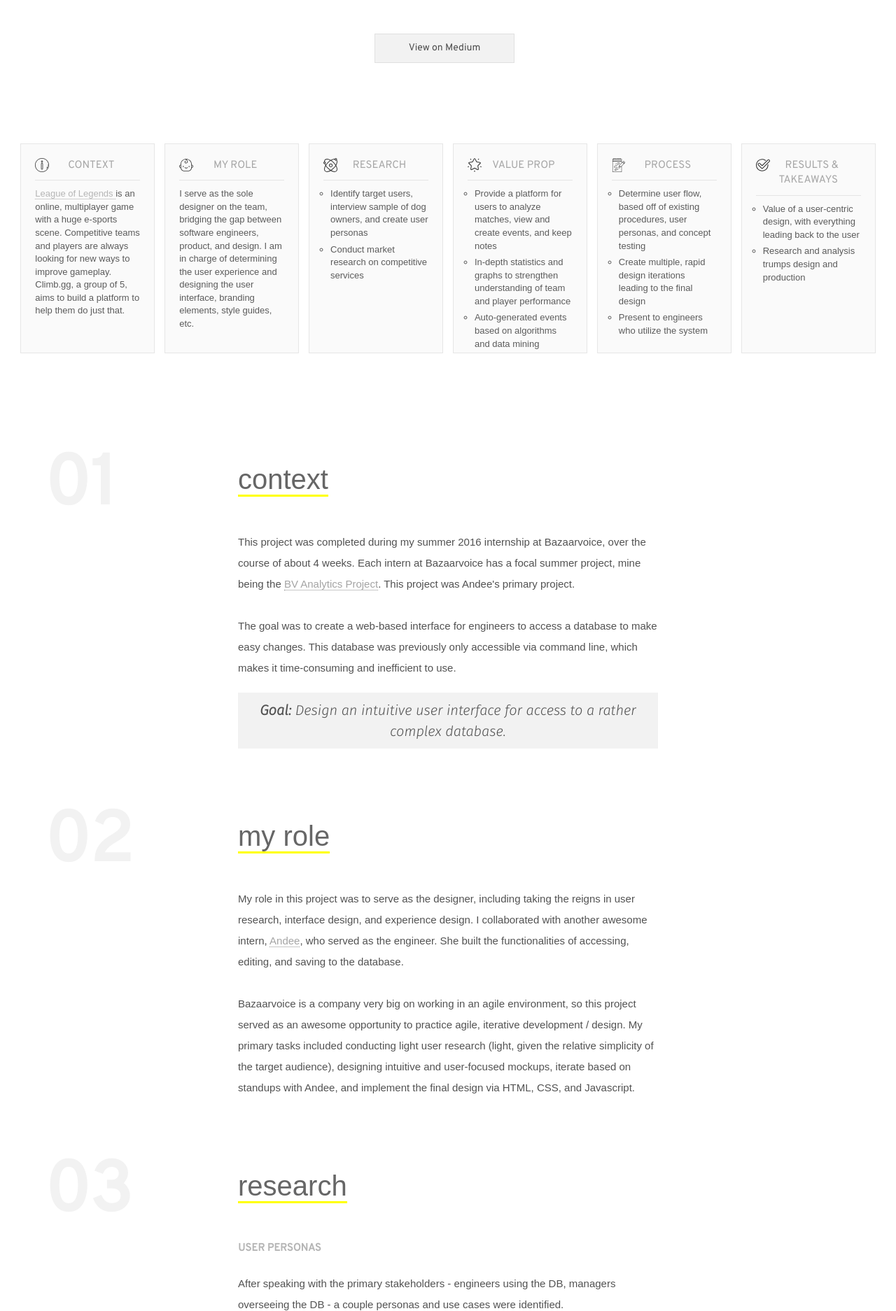
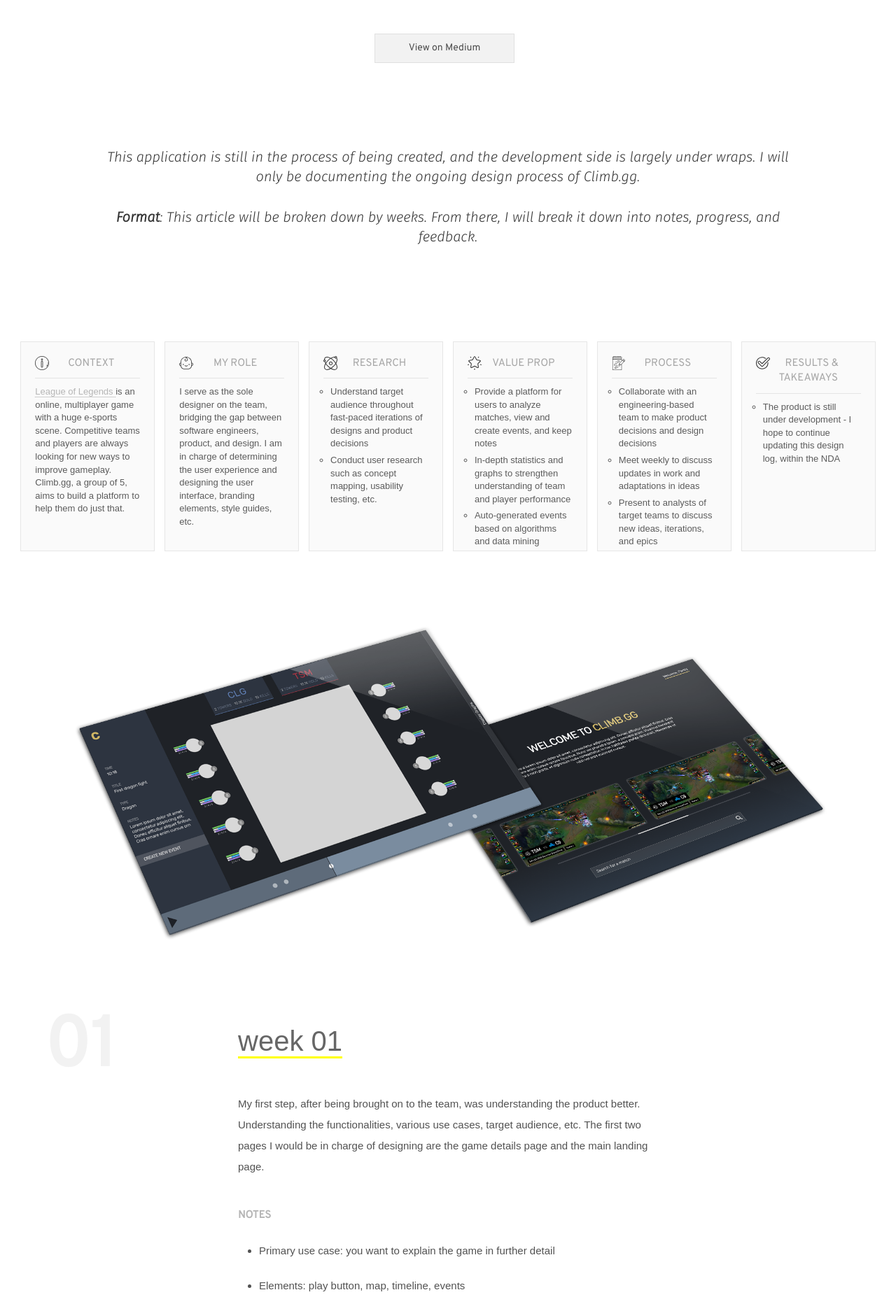
Before and after one commit to krystinadiao/krystinadiao.github.io, a PHP site: page /climb.html in a window 1280 px wide. Shown: the part 554-2428 px from the top of the page at 70% size. Run offline with PHP 8.4, Linux system fonts and the light colour scheme; some libraries are stand-ins or nearby versions.

Commit message:
no message

```diff
--- a/bv-interface.html
+++ b/bv-interface.html
@@ -235,7 +235,6 @@
 
 
                 <div class="caption"><span>The barebones site, with only the functionalities built out</span></div>
-                <br/><br/>
 
                 The first step in my design process was to lay out the logic flow of the interface.  Next, a simple lo-fi wireframe is sketched out.
 
@@ -252,7 +251,6 @@
 
                 <div class="caption"><span>Logic flow & lo-fi wireframe sketch</span></div>
 
-                <br/><br/>
 
 
                 Changes were made throughout the wireframing process, allowing me to experience <b>rapid iteration</b>.<br/><br/>
@@ -273,7 +271,6 @@
 
                 <div class="caption"><span>Hi-fi mockups and example iteration</span></div>
 
-                <br/><br/>
 
                 Finally, in the production stage, I integrated the design elements via HTML, CSS, and simple JS.  <br/><br/>
                 Screenshots of the ultimate, final interface.  They are nearly identical to the hi-fi wireframes, proving a successful integration.
--- a/climb.html
+++ b/climb.html
@@ -80,13 +80,22 @@
       <div data-aos="fade-up">
         <img src="climb/mainmockup.png" class="mockupimg"/><br/>
         <a class="medium-button" href="https://medium.com/@krystinadiao/designing-climb-gg-d23eddab7971" target="_blank">View on Medium</a>
-        </div>
+      </div>
+
+      <br/><br/><br/><br/><br/>
 
       <div data-aos="fade-up" >
+
+        <div class="blockquote" style="background-color:#fff;width:80%; margin:auto;padding:20px;">This application is still in the process of being created, and the development side is largely under wraps.
+          I will only be documenting the ongoing design process of Climb.gg.<br/><br/>
+        <b>Format</b>: This article will be broken down by weeks. From there, I will break it down into notes, progress, and feedback.</div>
+      </div>
+
+    <div data-aos="fade-up" >
         <div class="card-row">
           <div class="card" >
 
-            <h5>  <img src="icons/context.svg" class="icon" /> context </h5>
+            <h5>  <img src="icons/context.svg" class="icon" /> context</h5>
             <a href="http://leagueoflegends.com" target="_blank">League of Legends </a> is an online, multiplayer game with a huge e-sports scene.  Competitive teams and players are always looking for new ways to improve gameplay.
             Climb.gg, a group of 5, aims to build a platform to help them do just that.
             </div>
@@ -100,8 +109,8 @@
             <div class="card">
               <h5><img src="icons/research.svg" class="icon" />research</h5>
               <ul class="card-list">
-                <li>Identify target users, interview sample of dog owners, and create user personas</li>
-                <li>Conduct market research on competitive services</li>
+                <li>Understand target audience throughout fast-paced iterations of designs and product decisions</li>
+                <li>Conduct user research such as concept mapping, usability testing, etc.</li>
               </ul>
             </div>
 
@@ -118,9 +127,10 @@
               <div class="card">
                 <h5><img src="icons/process.svg" class="icon" />process</h5>
                 <ul class="card-list">
-                  <li>Determine user flow, based off of existing procedures, user personas, and concept testing</li>
-                  <li>Create multiple, rapid design iterations leading to the final design</li>
-                  <li>Present to engineers who utilize the system</li>
+                  <li>Collaborate with an engineering-based team to make product decisions and design decisions</li>
+                  <li>Meet weekly to discuss updates in work and adaptations in ideas</li>
+                  <li>Present to analysts of target teams to discuss new ideas, iterations, and epics</li>
+
                 </ul>
               </div>
 
@@ -128,8 +138,7 @@
               <div class="card">
                 <h5><img src="icons/results.svg" class="icon" />results & takeaways</h5>
                 <ul class="card-list">
-                  <li>Value of a user-centric design, with everything leading back to the user</li>
-                  <li>Research and analysis trumps design and production
+                  <li>The product is still under development - I hope to continue updating this design log, within the NDA
                   </div>
 
 
@@ -141,7 +150,7 @@
 
 
 
-
+<img src="climb/isometricmockup.png" width="90%">
 
 
             <div data-aos="fade-up" >
@@ -151,13 +160,48 @@
 
 
 
-                <h4>  <span class="hello-dark">context</span></h4>
+                <h4>  <span class="hello-dark">week 01</span></h4>
 
-                This project was completed during my summer 2016 internship at Bazaarvoice, over the course of about 4 weeks.  Each intern at Bazaarvoice has a focal summer project, mine being the <a href="/bv-analytics.html">BV Analytics Project</a>. This project was Andee's primary project.  <br/>
-                <br/>
-                The goal was to create a web-based interface for engineers to access a database to make easy changes.  This database was previously only accessible via command line, which makes it time-consuming and inefficient to use.
+              My first step, after being brought on to the team, was understanding the product better. Understanding the functionalities, various use cases, target audience, etc. The first two pages I would be in charge of designing are the game details page and the main landing page.
 
-                <div class="blockquote"><b>Goal:</b> Design an intuitive user interface for access to a rather complex database.</div>
+              <div class="subheader">notes</div>
+              <ul class="takeaways">
+              <li>Primary use case: you want to explain the game in further detail</li>
+              <li>Elements: play button, map, timeline, events</li>
+              <li>Auto-generated events (e.g. team fights, major objectives, etc.)</li>
+              <li>User-defined events: option to create new event with description & title, based on time</li>
+              <li>On the landing page, there should be some kind of list or icons of games you want to view, click to go into more detail to the game details page</li>
+            </ul>
+
+            <section class="regular slider">
+              <div>
+                <img style="width:70%;margin:auto;" src="climb/001-orig.png"/>
+              </div>
+            </section>
+            <div class="caption"><span>Existing, simple layout of the functionalities</span></div>
+
+            <div class="subheader">progress</div>
+            <section class="regular slider">
+              <div>
+                <img src="climb/002-sketch.png"/>
+              </div>
+            </section>
+            <div class="caption"><span>Sketches of initial ideas</span></div>
+            <ul class="takeaways">
+            <li>Unsure about the capabilities, if there will be a VOD (gameplay video) in addition to the map, or just the map</li>
+            <li>Contemplation between in-line “create new event” or modal “create new event”</li>
+          </ul>
+
+          <div class="subheader">feedback</div>
+          <ul class="takeaways">
+          <li>For now, we are focusing on putting out an initial product, and some of the more complex features are on hold — this includes the VOD, filtering by anything other than point in time (when creating a new event)</li>
+          <li>Change “title” to “name” and “type”, as the type of event will essentially tag or group the event.</li>
+          <li>The current time (on the timeline, as the user is watching) will be auto-filled when creating a new event, and it can be editable</li>
+          <li>Modal vs. Inline: we decided on inline, as modal restricts the user from easily going back and forth between the timeline and the event creation</li>
+          <li>Inclusion of champion stats, including HP, mana, XP at the given point in time (items will be put on hold until later)</li>
+        </ul>
+
+
               </div>
             </div>
 
@@ -167,15 +211,56 @@
 
               <div class="container-dark">
 
-                <h4>  <span class="hello-dark">my role</span></h4>
+                <h4>  <span class="hello-dark">week 02</span></h4>
 
-                My role in this project was to serve as the designer, including taking the reigns in user research, interface design, and experience design.  I collaborated with another awesome intern, <a href="http://www.andeeliao.com/" target="_blank">Andee</a>,
-                who served as the engineer.  She built the functionalities of accessing, editing, and saving to the database.
-                <br/><br/>
-                Bazaarvoice is a company very big on working in an agile environment, so this project served as an awesome opportunity to practice agile, iterative development / design.
-                My primary tasks included conducting light user research (light, given the relative simplicity of the target audience), designing intuitive and user-focused mockups,
-                iterate based on standups with Andee, and implement the final design via
-                HTML, CSS, and Javascript.
+                <div class="subheader">notes</div>
+                <ul class="takeaways">
+                <li>Removing items that are being held off until later</li>
+                <li>Making adjustments to the “create a new event” input options</li>
+                <li>Adding in champion stats</li>
+              </ul>
+
+              <div class="subheader">progress</div>
+              <section class="regular slider">
+                <div>
+                  <img src="climb/003-sketch.jpg"/>
+                </div>
+                <div>
+                  <img src="climb/004-sketch.jpg"/>
+                </div>
+              </section>
+              <div class="caption"><span>Sketching out ideas of layout view, timeline player design, champion stats, etc.</span></div>
+              <section class="regular slider">
+                <div>
+                  <img src="climb/005-reference.png"/>
+                </div>
+              </section>
+              <div class="caption"><span>While designing the champion stats, I wanted to keep in mind the in-game design, and stay aligned with it since users are already familiar with that HUD interface</span></div>
+
+
+              <section class="regular slider">
+                <div>
+                  <img src="climb/006-lofi.png"/>
+                </div>
+                <div>
+                  <img src="climb/007-lofi.png"/>
+                </div>
+                <div>
+                  <img src="climb/008-lofi.png"/>
+                </div>
+              </section>
+                <div class="caption"><span>Sketch, med-fid mockups showing expanded main menu, expanded game details menu, collapsed menus</span></div>
+
+            My thoughts were to incorporate a double collapsable menu system, one being the main navigation menu of the entire site, one being the menu to access and edit game details. Only one can be expanded at a time. When both are collapsed, the map and game info are expanded, and there is the option to “quick-add” an event based on the live time on the timeline.
+
+            <div class="subheader">feedback</div>
+            <ul class="takeaways">
+            <li>Instead of hamburger menu, identifying the main menu with a “C” or a logo, and arrow for the game details menu</li>
+            <li>Need to make it clearer that only one is expandable at a time, rather than both being hamburger menus</li>
+            <li>Having “Create a new event” at the bottom may cause potential problems if the number of events in the events bank is over flowing, and user have to constantly scroll to the bottom to access create new event. Instead, maybe have the create new event option collapsed until called upon, and then it would appear above the existing events</li>
+            <li><b>Next steps</b>: In addition to taking on the above feedback, the team would like for me to start exploring creating a style guide (logos, iconography, typography, color schemes, etc.) for the look and feel of the site</li>
+          </ul>
+
               </div>
 
             </div>
@@ -185,130 +270,91 @@
 
               <div class="container-dark">
 
-                <h4>  <span class="hello-dark">research</span></h4>
+                <h4>  <span class="hello-dark">week 03</span></h4>
 
-                <div class="subheader">user personas</div>
+                <div class="subheader">notes</div>
+                <ul class="takeaways">
+                <li>Begin developing a style guide (including logo, typography, color scheme, etc.) for the overall web app to follow</li>
+                <li>Flesh out the design a bit more</li>
+                <li>Making small changes to the interface</li>
+              </ul>
 
-                After speaking with the primary stakeholders - engineers using the DB, managers overseeing the DB - a couple personas and use cases were identified.<br/><br/>
-                The primary <b>user personas</b> and <b>use cases</b> would be software engineers who are familiar with the EMOdb functions.  Thus, the interface does not need much explanatory elements, but should ensure a simple and intuitive flow of information.
-                <br/><br/>
+              <div class="subheader">progress</div>
+              Starting to develop the style guide proved as a bit of a challenge. Though I’ve done logo designs and designed overall styles and feels for sites previously, I had never done anything so comprehensive. I was overwhelmed with the options and possibilities. I began by doing a bit of reading on creating a style guide and viewing some example guides:
+              <ul class="takeaways">
+              <li><a href="https://medium.com/r/?url=https%3A%2F%2Fmedium.mybridge.co%2Fall-about-creating-design-style-guides-cba6f6ca509d%23.hzkfj3y32" target="_blank">All About Creating Design Style Guides</a></li>
+              <li><a href="https://medium.com/r/?url=https%3A%2F%2Fblog.prototypr.io%2Fintro-to-style-guides-7a5004467123%3Fref%3Dmybridge.co%23.tati5mmpq" target="_blank">Intro to Style Guides</a></li>
+              <li><a href="https://medium.com/r/?url=https%3A%2F%2Fuxdesign.cc%2Fyour-closet-is-your-personal-design-style-guide-4e948f464c54%23.yea5xz8gx" target="_blank">Your Closet is Your Personal Style Guide</a></li>
+              <li><a href="https://medium.com/r/?url=https%3A%2F%2Fwww.behance.net%2Fgallery%2F7226653%2FMedium-Brand-Development%2F%3Fref%3Dmybridge.co" target="_blank">Medium Brand Development</a></li>
+              <li><a href="https://medium.com/r/?url=https%3A%2F%2Fmedium.freecodecamp.com%2Fdesigning-a-styleguide-elements-that-go-into-functional-and-beautiful-products-ff1621e00a0e%3Fref%3Dmybridge.co%23.jxjaprum7" target="_blank">Designing a Style Guide</a></li>
 
-                <i>Affinity mapping coming soon</i>
+            </ul>
 
+            Given the limited timeframe, and the sprint coming to a quick end, I wanted to ensure I had all the elements created and thought out before taking the time to create a beautiful style guide / booklet.
+First, I started with the color palette. I had a small idea of what I wanted to incorporate. For a few different reasons, I wanted to go with a dark base: the analytic nature, the need to continuously watch the gameplay panel, and the trademark dark colors of League. Dark backgrounds allow longer viewing periods with less strain on the eyes. I also wanted to go with a deep blue & gold scheme to link recognizability with League of Legends.
+              <section class="regular slider">
+                <div>
+                  insert style guide
+                </div>
+              </section>
+              <div class="caption"><span>Sketching out ideas of layout view, timeline player design, champion stats, etc.</span></div>
+
+              I identified the 5 main colors I was interested in working off of. <br/><br/>
+              The <a href="https://medium.com/r/?url=https%3A%2F%2Fblog.prototypr.io%2Fa-process-for-building-out-color-palettes-19f3214c3132%23.d9kosw1iz" target="_blank">A Process for Building Out Color Palettes</a> article helped me out a lot along the way. I used her practice of identifying which colors I wanted in my final design.
+              <ul class="takeaways">
+                <li>
+              Red: conveys power, success; gives a feeling of using this analytics tool will bring you success in game, leverage the analytics for better results</li>
+              <li>Deep blue/gold: relation to League</li>
+            </ul>
+
+            I then began fleshing out some of my designs to better place out some of the colors and see what actually fits.
+
+
+            <section class="regular slider">
+              <div>
+                <img src="climb/009-medfi.png"/>
+              </div>
+              <div>
+                <img src="climb/010-medfi.png"/>
+              </div>
+
+            </section>
+              <div class="caption"><span>Exploring “Tabbed” Sidebar vs. Two Sidebar</span></div>
+
+              <section class="regular slider">
+                <div>
+                  <img src="climb/011-medfi.png"/>
+                </div>
+                <div>
+                  <img src="climb/012-medfi.png"/>
+                </div>
+              </section>
+              <div class="caption"><span>Fleshing out the interface design</span></div>
+
+
+            <div class="subheader">feedback</div>
+            <ul class="takeaways">
+            <li>The team loved the color choices! I ultimately decided to put the red/orange aside, as it proved to be too bright for the rest of the designs. Because I would also need to include red and blue for the team colors on the gameplay details, as well as green, blue, and purple for the HP, MP, XP bars, I decided to keep Climb’s actual colors more neutral and limited. Too much color would look messy and distract from the gameplay.</li>
+<li>There is still work to be done on placing the serif & sans serif fonts. I will continue to play around with that placement and integration.</li>
+<li>Start thinking of solutions to searching for games, keeping in mind the use case would likely be “find me another game with a team fight (event) like this one)</li>
+<li>The double sidebar may be difficult to scale from an engineering perspective. We explored a new option: carousel at the bottom of the page. This would allow more intuitive and natural navigation of events, as it would already be in chronological order, matching the timeline. It would also allow more space horizontally for us to grow functionalities (for example, eventually showing items for each champion, or more stats for each player).</li>
+          </ul>
+
+          <section class="regular slider">
+            <div>
+              <img src="climb/013-hifi.png"/>
+            </div>
+            <div>
+              <img src="climb/014-hifi.png"/>
+            </div>
+          </section>
+          <div class="caption"><span>Playing around with the idea of carousel events</span></div>
 
 
               </div>
 
             </div>
 
-            <div data-aos="fade-up" >
-              <div class="number">04</div>
-              <div class="container-dark">
-
-                <h4>  <span class="hello-dark">value prop</span></h4>
-
-                The importance of this project is the improvement of efficiency all across the engineering department.  The time saved on training on how to use the database, actually using the database, etc. will be significant.  <br/>
-<br/>
-                Not only will efficiency be greatly impacted, but intuitiveness and ability to make changes to the database will be improved.  The web interface serves as not just simply an access to the database, but also shortcut deltas and conditionals that auto-wrap around the values.
-
-              </div>
-
-            </div>
-
-            <div data-aos="fade-up" >
-              <div class="number">05</div>
-              <div class="container-dark">
-
-                <h4>  <span class="hello-dark">process</span></h4>
-
-                To start off, Andee built the core functionalities of the interface before jumping into design elements.
-
-                <br/><br/>
-
-                <section class="regular slider">
-                  <div>
-                    <img src="bv/interface-1.jpg"/>
-                  </div>
-                  <div>
-                    <img src="bv/interface-2.jpg"/>
-                  </div>
-                </section>
-
-
-                <div class="caption"><span>The barebones site, with only the functionalities built out</span></div>
-                <br/><br/>
-
-                The first step in my design process was to lay out the logic flow of the interface.  Next, a simple lo-fi wireframe is sketched out.
-
-                <br/><br/>
-
-                <section class="regular slider">
-                  <div>
-                    <img src="bv/interface-flow.jpg"/>
-                  </div>
-                  <div>
-                    <img src="bv/interface-lofi.jpg"/>
-                  </div>
-                </section>
-
-                <div class="caption"><span>Logic flow & lo-fi wireframe sketch</span></div>
-
-                <br/><br/>
-
-
-                Changes were made throughout the wireframing process, allowing me to experience <b>rapid iteration</b>.<br/><br/>
-
-                The first hi-fi shows a replica of my lo-fi ideas,
-                but we resulted in something more like the second image, leaning towards two main columns rather than three to keep the interface as simple and clean as possible.<br/><br/>
-                The color palette is based off of the Bazaarvoice green and a neutral secondary palette.
-                <br/><br/>
-
-                <section class="regular slider">
-                  <div>
-                    <img src="bv/interface-7.jpg"/>
-                  </div>
-                  <div>
-                    <img src="bv/interface-8.jpg"/>
-                  </div>
-                </section>
-
-                <div class="caption"><span>Hi-fi mockups and example iteration</span></div>
-
-                <br/><br/>
-
-                Finally, in the production stage, I integrated the design elements via HTML, CSS, and simple JS.  <br/><br/>
-                Screenshots of the ultimate, final interface.  They are nearly identical to the hi-fi wireframes, proving a successful integration.
-
-
-                <section class="regular slider">
-                  <div>
-                    <img src="bv/interface-3.jpg"/>
-                  </div>
-                  <div>
-                    <img src="bv/interface-4.jpg"/>
-                  </div>
-                </section>
-                <div class="caption"><span>Final implemented design</span></div>
-
-
-              </div>
-
-            </div>
-
-            <div data-aos="fade-up" >
-              <div class="number">06</div>
-
-              <div class="container-dark">
-
-                <h4>  <span class="hello-dark">results & takeaways</span></h4>
-
-                <ul class="takeaways">
-                  <li><b>User-centric design</b>: Since this project is for the sole purpose of simplifying a process for engineers, it was very important that the functionality and design did just that.  This required iterative design - going through the cycle of wireframing, changes, updates - as well as better understanding the user needs through user research.  Lesson learned, everything comes back to the user.</li><br/>
-                  <li><b>Research & analysis trumps design & production</b>: Previously, I had always felt a much stronger emphasis on actually creating the design, actually implementing the design.  However, it has become clear that the research and analysis stage will typically take longer, and is essentially the backbone to any further steps.  Strong user research, accurate analysis of the data, and successful drawing of insights gives you the platform to create a strong design.
-                  </ul>
-              </div>
-
-            </div>
 
 
 
--- a/style.css
+++ b/style.css
@@ -507,6 +507,14 @@ h6{
 	color:#4a4a4a;
 }
 
+h7{
+	font-size:15px;
+	text-align:center;
+	font-family:"Fira Sans",sans-serif;
+	margin:10px;
+	font-style:italic;
+}
+
 .subheader{
 	margin:40px 0 20px 0 !important;
 	font-weight:bold;
@@ -593,14 +601,15 @@ h5{
 
 .caption{
 	text-align:center;
-
+margin-bottom:50px;
 	font-size:12px;
 	font-style:italic;
 }
 
 .caption span{
 	background-color:#f2f2f2;
-	padding:3px 10px;
+	padding:3px 10px ;
+
 }
 
 .underline {
@@ -1110,12 +1119,13 @@ body {
 ul.takeaways{
 	list-style:disc;
 	text-align:left;
-	margin-left:0;
+	margin-left:20px;
 	padding-left:10px;
 }
 
 .takeaways li{
 	margin-bottom:20px;
+
 }
 
 
```
Also changed, not shown: pawtty.html (+0 -7 lines), climb/001-orig.png (added), climb/002-sketch.png (added), climb/003-sketch.jpg (added), climb/004-sketch.jpg (added), climb/005-reference.png (added), climb/006-lofi.png (added), climb/007-lofi.png (added), climb/008-lofi.png (added), climb/009-medfi.png (added), climb/010-medfi.png (added), climb/011-medfi.png (added), climb/012-medfi.png (added), climb/013-hifi.png (added), 2 more files.
